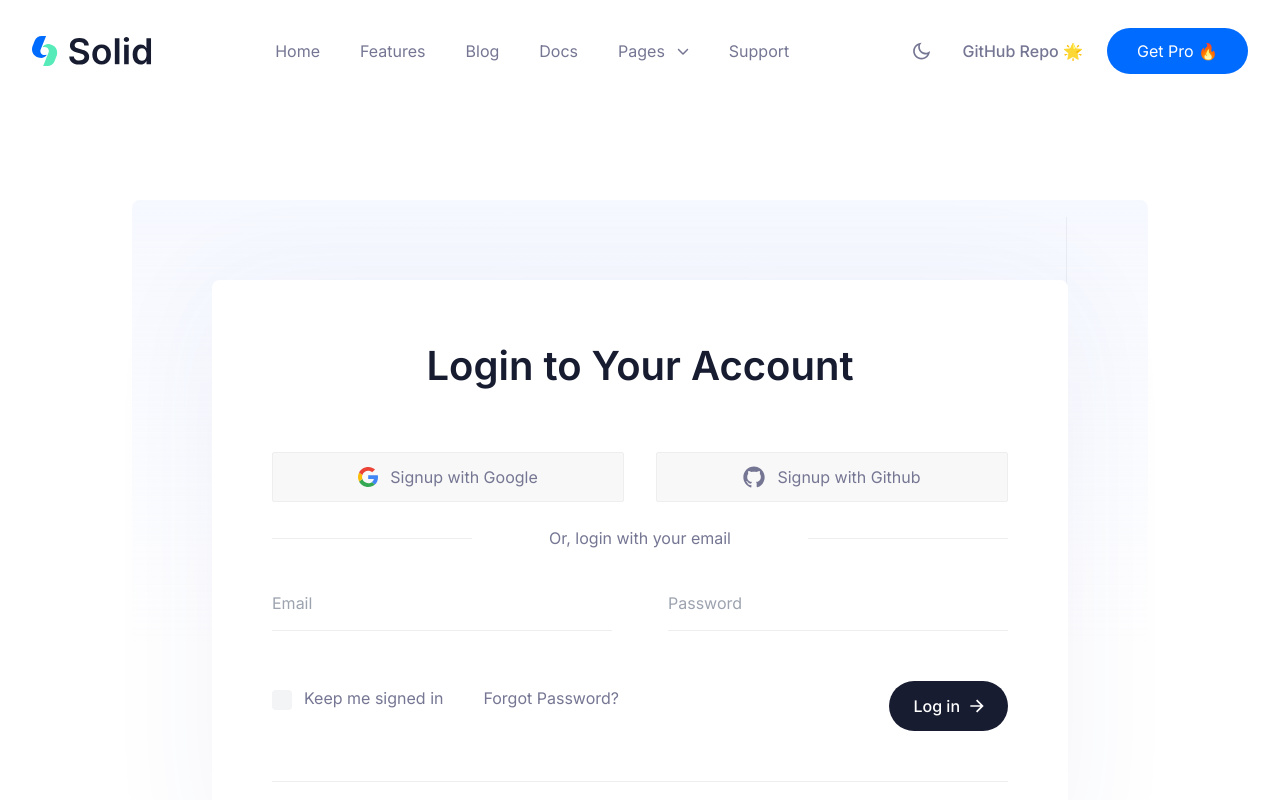
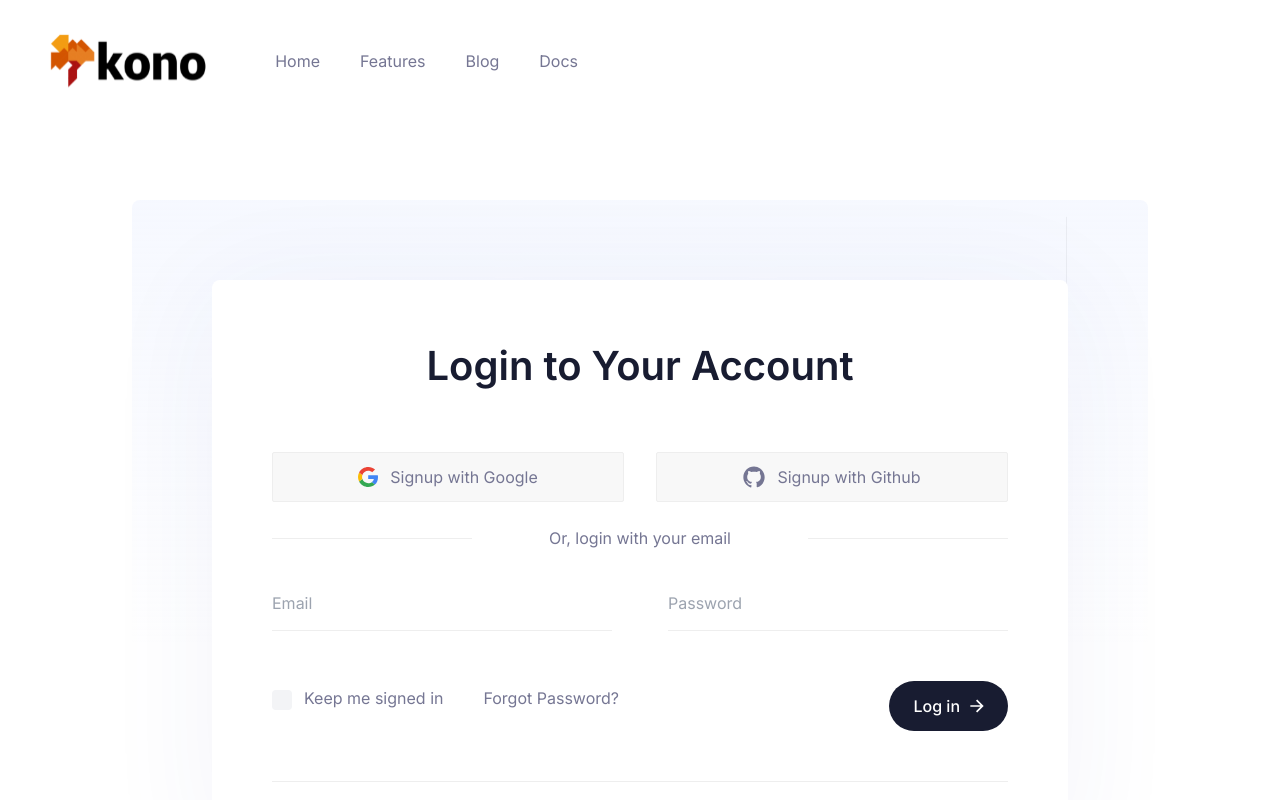
Before and after one commit to TamaraStoimenovska/kono, a Next.js app in the folder solid-nextjs-main/: page /auth/signin in a window 1280 px wide. Shown: the top 800 px of the page. Built offline with nearby package versions, Linux system fonts and the light colour scheme.

Commit message:
UI changes Header and Hero section

```diff
--- a/solid-nextjs-main/components/Header/index.tsx
+++ b/solid-nextjs-main/components/Header/index.tsx
@@ -29,8 +29,7 @@ const Header = () => {
 
   return (
     <header
-      className={`fixed left-0 top-0 z-99999 w-full py-7 ${
-        stickyMenu
+      className={`fixed left-0 top-0 z-99999 w-full py-7 ${stickyMenu
           ? "bg-white !py-4 shadow transition duration-100 dark:bg-black"
           : ""
         }`}
@@ -39,17 +38,10 @@ const Header = () => {
         <div className="flex w-full items-center justify-between xl:w-1/4">
           <a href="/">
             <Image
-              src="/images/logo/logo-dark.svg"
+              src="/images/logo/logo2.svg"
               alt="logo"
               width={119.03}
-              height={30}
-              className="hidden w-full dark:block"
-            />
-            <Image
-              src="/images/logo/logo-light.svg"
-              alt="logo"
-              width={119.03}
-              height={30}
+              height={27}
               className="w-full dark:hidden"
             />
           </a>
@@ -62,30 +54,25 @@ const Header = () => {
             <span className="relative block h-5.5 w-5.5 cursor-pointer">
               <span className="absolute right-0 block h-full w-full">
                 <span
-                  className={`relative left-0 top-0 my-1 block h-0.5 rounded-sm bg-black delay-[0] duration-200 ease-in-out dark:bg-white ${
-                    !navigationOpen ? "!w-full delay-300" : "w-0"
+                  className={`relative left-0 top-0 my-1 block h-0.5 rounded-sm bg-black delay-[0] duration-200 ease-in-out dark:bg-white ${!navigationOpen ? "!w-full delay-300" : "w-0"
                     }`}
                 ></span>
                 <span
-                  className={`relative left-0 top-0 my-1 block h-0.5 rounded-sm bg-black delay-150 duration-200 ease-in-out dark:bg-white ${
-                    !navigationOpen ? "delay-400 !w-full" : "w-0"
+                  className={`relative left-0 top-0 my-1 block h-0.5 rounded-sm bg-black delay-150 duration-200 ease-in-out dark:bg-white ${!navigationOpen ? "delay-400 !w-full" : "w-0"
                     }`}
                 ></span>
                 <span
-                  className={`relative left-0 top-0 my-1 block h-0.5 rounded-sm bg-black delay-200 duration-200 ease-in-out dark:bg-white ${
-                    !navigationOpen ? "!w-full delay-500" : "w-0"
+                  className={`relative left-0 top-0 my-1 block h-0.5 rounded-sm bg-black delay-200 duration-200 ease-in-out dark:bg-white ${!navigationOpen ? "!w-full delay-500" : "w-0"
                     }`}
                 ></span>
               </span>
               <span className="du-block absolute right-0 h-full w-full rotate-45">
                 <span
-                  className={`absolute left-2.5 top-0 block h-full w-0.5 rounded-sm bg-black delay-300 duration-200 ease-in-out dark:bg-white ${
-                    !navigationOpen ? "!h-0 delay-[0]" : "h-full"
+                  className={`absolute left-2.5 top-0 block h-full w-0.5 rounded-sm bg-black delay-300 duration-200 ease-in-out dark:bg-white ${!navigationOpen ? "!h-0 delay-[0]" : "h-full"
                     }`}
                 ></span>
                 <span
-                  className={`delay-400 absolute left-0 top-2.5 block h-0.5 w-full rounded-sm bg-black duration-200 ease-in-out dark:bg-white ${
-                    !navigationOpen ? "!h-0 delay-200" : "h-0.5"
+                  className={`delay-400 absolute left-0 top-2.5 block h-0.5 w-full rounded-sm bg-black duration-200 ease-in-out dark:bg-white ${!navigationOpen ? "!h-0 delay-200" : "h-0.5"
                     }`}
                 ></span>
               </span>
@@ -96,8 +83,7 @@ const Header = () => {
 
         {/* Nav Menu Start   */}
         <div
-          className={`invisible h-0 w-full items-center justify-between xl:visible xl:flex xl:h-auto xl:w-full ${
-            navigationOpen &&
+          className={`invisible h-0 w-full items-center justify-between xl:visible xl:flex xl:h-auto xl:w-full ${navigationOpen &&
             "navbar !visible mt-4 h-auto max-h-[400px] rounded-md bg-white p-7.5 shadow-solid-5 dark:bg-blacksection xl:h-auto xl:p-0 xl:shadow-none xl:dark:bg-transparent"
             }`}
         >
@@ -151,21 +137,6 @@ const Header = () => {
           </nav>
 
           <div className="mt-7 flex items-center gap-6 xl:mt-0">
-            <ThemeToggler />
-
-            <Link
-              href="https://github.com/NextJSTemplates/solid-nextjs"
-              className="text-regular font-medium text-waterloo hover:text-primary"
-            >
-              GitHub Repo 🌟
-            </Link>
-
-            <Link
-              href="https://nextjstemplates.com/templates/solid"
-              className="flex items-center justify-center rounded-full bg-primary px-7.5 py-2.5 text-regular text-white duration-300 ease-in-out hover:bg-primaryho"
-            >
-              Get Pro 🔥
-            </Link>
           </div>
         </div>
       </div>
--- a/solid-nextjs-main/components/Header/menuData.tsx
+++ b/solid-nextjs-main/components/Header/menuData.tsx
@@ -25,56 +25,56 @@ const menuData: Menu[] = [
     newTab: false,
     path: "/docs",
   },
-  {
-    id: 3,
-    title: "Pages",
-    newTab: false,
-    submenu: [
-      {
-        id: 31,
-        title: "Blog Grid",
-        newTab: false,
-        path: "/blog",
-      },
-      {
-        id: 34,
-        title: "Sign In",
-        newTab: false,
-        path: "/auth/signin",
-      },
-      {
-        id: 35,
-        title: "Sign Up",
-        newTab: false,
-        path: "/auth/signup",
-      },
-      {
-        id: 35,
-        title: "Docs",
-        newTab: false,
-        path: "/docs",
-      },
-      {
-        id: 35.1,
-        title: "Support",
-        newTab: false,
-        path: "/support",
-      },
-      {
-        id: 36,
-        title: "404",
-        newTab: false,
-        path: "/error",
-      },
-    ],
-  },
+  // {
+  //   id: 3,
+  //   title: "Pages",
+  //   newTab: false,
+  //   submenu: [
+  //     {
+  //       id: 31,
+  //       title: "Blog Grid",
+  //       newTab: false,
+  //       path: "/blog",
+  //     },
+  //     {
+  //       id: 34,
+  //       title: "Sign In",
+  //       newTab: false,
+  //       path: "/auth/signin",
+  //     },
+  //     {
+  //       id: 35,
+  //       title: "Sign Up",
+  //       newTab: false,
+  //       path: "/auth/signup",
+  //     },
+  //     {
+  //       id: 35,
+  //       title: "Docs",
+  //       newTab: false,
+  //       path: "/docs",
+  //     },
+  //     {
+  //       id: 35.1,
+  //       title: "Support",
+  //       newTab: false,
+  //       path: "/support",
+  //     },
+  //     {
+  //       id: 36,
+  //       title: "404",
+  //       newTab: false,
+  //       path: "/error",
+  //     },
+  //   ],
+  // },
 
-  {
-    id: 4,
-    title: "Support",
-    newTab: false,
-    path: "/support",
-  },
+  // {
+  //   id: 4,
+  //   title: "Support",
+  //   newTab: false,
+  //   path: "/support",
+  // },
 ];
 
 export default menuData;
--- a/solid-nextjs-main/tailwind.config.js
+++ b/solid-nextjs-main/tailwind.config.js
@@ -37,6 +37,10 @@ module.exports = {
         alabaster: "#FBFBFB",
         zumthor: "#EDF5FF",
         socialicon: "#D1D8E0",
+        customOrange: '#E68012',
+        customRed: '#C33C12',
+        grey: '#EEF1F4',
+
       },
       fontSize: {
         metatitle: ["12px", "20px"],
```
Also changed, not shown: solid-nextjs-main/components/Hero/index.tsx (+26 -53 lines), solid-nextjs-main/public/images/logo/logo2.svg (added), 1 other file (tests, documents, lock files or other folders). Lines whose indentation alone changed are shown as unchanged.
